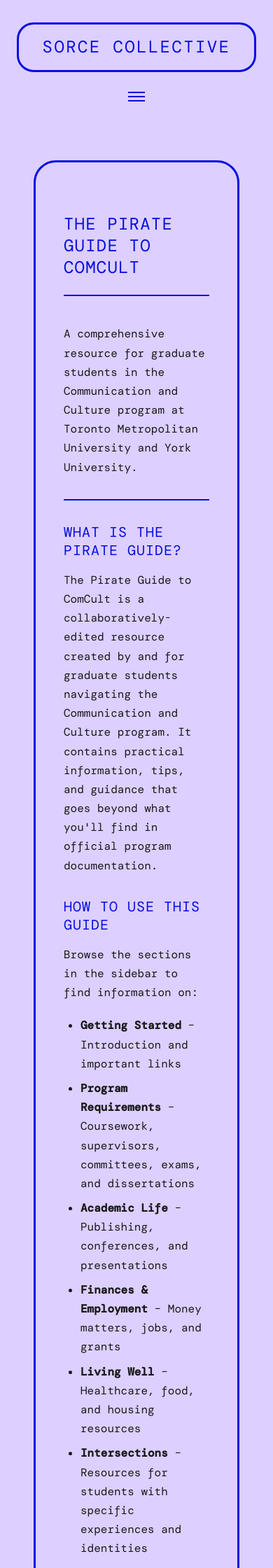
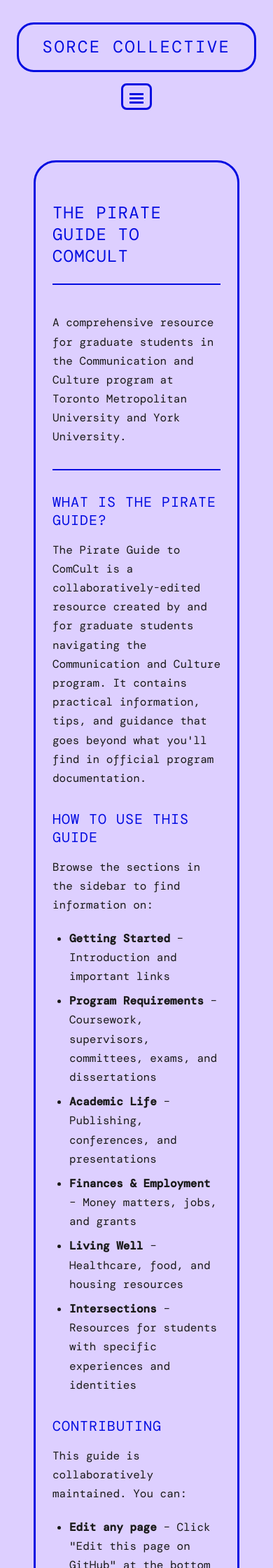
Before and after one commit to iowyth/sorce, a Jekyll site: the page built from wiki.html, in a window 390 px wide. Shown: the top 2240 px of the page at 70% size. Built offline with Jekyll 4.4.1, drawn with Linux system fonts in a browser that asks for light colours; some web fonts are replaced; comment, search, counter and statistics services are not loaded.

Commit message:
Restyle hamburger menu and improve wiki mobile layout
Hamburger menu:
- Add blue border and rounded corners to match site style
- Make bars thicker and blockier

Wiki mobile layout:
- Keep sidebar visible on medium screens (600-900px)
- Compact sidebar styling with smaller fonts
- Only collapse to bottom on very small screens (<600px)

Co-Authored-By: Claude Opus 4.5 <noreply@anthropic.com>

```diff
--- a/assets/css/style.css
+++ b/assets/css/style.css
@@ -157,18 +157,21 @@ a:hover {
 
 .nav-toggle {
   display: none;
-  background: none;
-  border: none;
+  background: transparent;
+  border: 3px solid var(--primary-blue);
+  border-radius: 0.5rem;
   cursor: pointer;
   padding: 0.5rem;
+  width: 44px;
+  height: 38px;
 }
 
 .nav-toggle span {
   display: block;
-  width: 24px;
-  height: 2px;
+  width: 20px;
+  height: 3px;
   background: var(--primary-blue);
-  margin: 4px 0;
+  margin: 3px auto;
   transition: 0.3s;
 }
 
@@ -635,6 +638,49 @@ li {
 /* Wiki Mobile Styles */
 @media (max-width: 900px) {
   .wiki-container {
+    grid-template-columns: 200px 1fr;
+    gap: 1rem;
+  }
+
+  .wiki-sidebar {
+    position: sticky;
+    top: 1rem;
+    max-height: calc(100vh - 2rem);
+  }
+
+  .wiki-nav {
+    padding: 1rem;
+    border-radius: 1.5rem;
+  }
+
+  .wiki-nav h3 {
+    font-size: 1rem;
+    margin-bottom: 0.75rem;
+  }
+
+  .wiki-nav h4 {
+    font-size: 0.75rem;
+    margin-top: 1rem;
+    margin-bottom: 0.25rem;
+  }
+
+  .wiki-nav li a {
+    font-size: 0.8rem;
+    padding: 0.25rem 0;
+  }
+
+  .wiki-contribute {
+    display: none;
+  }
+
+  .wiki-content {
+    padding: 1.5rem;
+  }
+}
+
+/* Wiki Very Small Screens - Collapse sidebar */
+@media (max-width: 600px) {
+  .wiki-container {
     grid-template-columns: 1fr;
   }
 
@@ -643,6 +689,27 @@ li {
     max-height: none;
     order: 2;
     margin-top: 2rem;
+  }
+
+  .wiki-nav {
+    padding: 1.5rem;
+    border-radius: 2rem;
+  }
+
+  .wiki-nav h3 {
+    font-size: 1.1rem;
+  }
+
+  .wiki-nav h4 {
+    font-size: 0.85rem;
+  }
+
+  .wiki-nav li a {
+    font-size: 0.9rem;
+  }
+
+  .wiki-contribute {
+    display: block;
   }
 
   .wiki-content {
```
